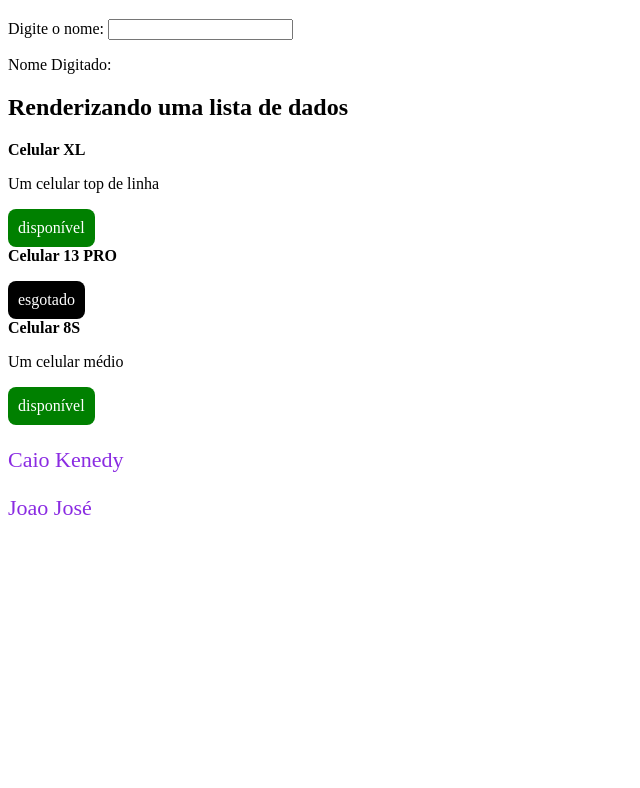
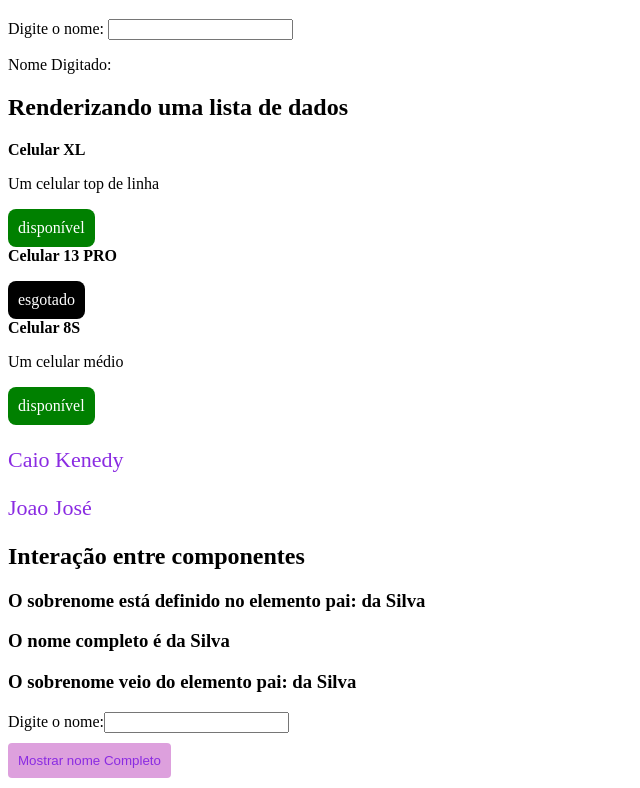
Before and after one commit to CaioKenedy/angular-studies, an Angular app: page / in a window 1280 px wide. Shown: the part 780-1568 px from the top of the page, without its empty margins (0-640 px from the left). Before the commit the page ends 1323 px from the top, so only its background shows below. Built offline with nearby package versions, Linux system fonts and the light colour scheme.

Commit message:
linking components

```diff
--- a/src/app/app.component.html
+++ b/src/app/app.component.html
@@ -5,3 +5,4 @@
 <app-lists-render></app-lists-render>
 <app-custom-component nome="Caio" sobrenome="Kenedy"></app-custom-component>
 <app-custom-component nome="Joao" sobrenome="José"></app-custom-component>
+<app-father-component></app-father-component>
--- a/src/app/app.module.ts
+++ b/src/app/app.module.ts
@@ -11,6 +11,8 @@ import { TwoWayDataBindingComponent } from './two-way-data-binding/two-way-data-
 import { FormsModule } from '@angular/forms';
 import { ListsRenderComponent } from './lists-render/lists-render.component';
 import { CustomComponentComponent } from './custom-component/custom-component.component';
+import { FatherComponentComponent } from './father-component/father-component.component';
+import { ChildComponentComponent } from './child-component/child-component.component';
 
 @NgModule({
   declarations: [
@@ -22,6 +24,8 @@ import { CustomComponentComponent } from './custom-component/custom-component.co
     TwoWayDataBindingComponent,
     ListsRenderComponent,
     CustomComponentComponent,
+    FatherComponentComponent,
+    ChildComponentComponent,
   ],
   imports: [BrowserModule, AppRoutingModule, FormsModule],
   providers: [],
--- /dev/null
+++ b/src/app/child-component/child-component.component.html
@@ -0,0 +1,4 @@
+<h3>O sobrenome veio do elemento pai: {{ sobrenome }}</h3>
+<label for="nome">Digite o nome:</label>
+<input type="text" id="nome" [(ngModel)]="nome">
+<button type="button" (click)="mostraNome.emit(nome + ' ' + sobrenome)">Mostrar nome Completo</button>
--- /dev/null
+++ b/src/app/child-component/child-component.component.ts
@@ -0,0 +1,13 @@
+import { Component, EventEmitter, Input, OnInit, Output } from '@angular/core';
+
+@Component({
+  selector: 'app-child-component',
+  templateUrl: './child-component.component.html',
+  styleUrls: ['./child-component.component.css'],
+})
+export class ChildComponentComponent {
+  @Input() sobrenome = '';
+  @Output() mostraNome = new EventEmitter();
+
+  nome = '';
+}
--- /dev/null
+++ b/src/app/father-component/father-component.component.html
@@ -0,0 +1,4 @@
+<h2>Interação entre componentes</h2>
+<h3>O sobrenome está definido no elemento pai: {{ sobrenome }}</h3>
+<h3>O nome completo é {{ filho.nome }} {{ sobrenome }}</h3>
+<app-child-component [sobrenome]="sobrenome" (mostraNome)="mostrarNomeCompleto($event)" #filho></app-child-component>
--- /dev/null
+++ b/src/app/father-component/father-component.component.ts
@@ -0,0 +1,14 @@
+import { Component, OnInit } from '@angular/core';
+
+@Component({
+  selector: 'app-father-component',
+  templateUrl: './father-component.component.html',
+  styleUrls: ['./father-component.component.css'],
+})
+export class FatherComponentComponent {
+  sobrenome = 'da Silva';
+
+  mostrarNomeCompleto(nomeCompleto: any) {
+    alert(`O nome completo é: ${nomeCompleto}`);
+  }
+}
```
Also changed, not shown: src/app/child-component/child-component.component.css (added), src/app/father-component/father-component.component.css (added), 2 other files (tests, documents, lock files or other folders).
